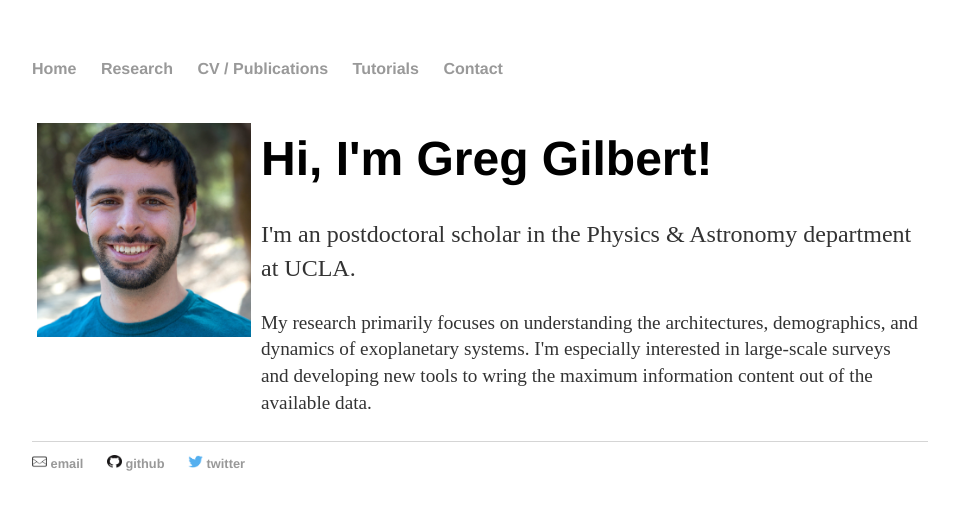
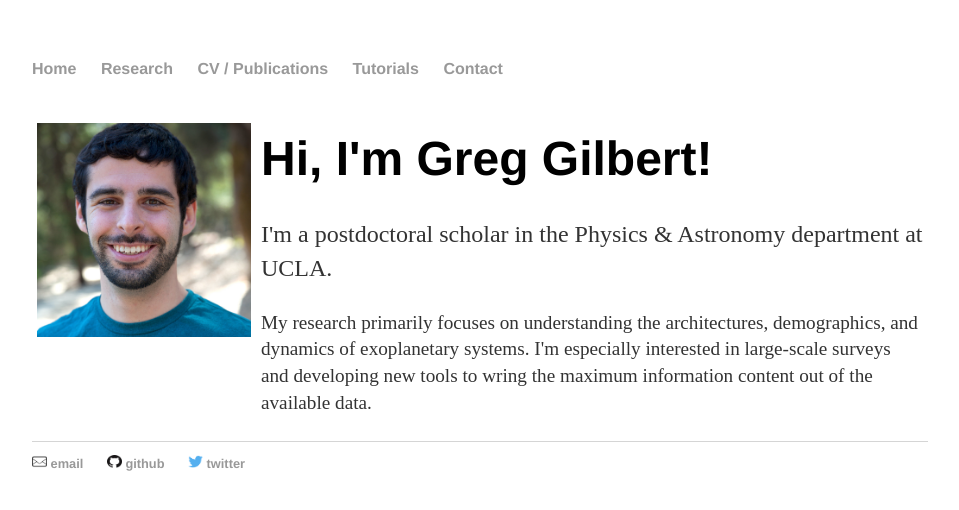
Before and after one commit to gjgilbert/gjgilbert.github.io, a Jekyll site: the page built from index.html, in a window 1280 px wide. Shown: the top 510 px of the page, without its empty margins (160-1119 px from the left). Built offline with Jekyll 4.4.1, drawn with Linux system fonts in a browser that asks for light colours.

Commit message:
Update index.html

```diff
--- a/index.html
+++ b/index.html
@@ -44,7 +44,7 @@ title: Greg Gilbert
 	  </div>
 	  <div class="column right">
 	    <h1>Hi, I'm Greg Gilbert!</h1>
-	    <p style="font-size:1.5em">I'm an postdoctoral scholar in the Physics & Astronomy department at UCLA.</p>
+	    <p style="font-size:1.5em">I'm a postdoctoral scholar in the Physics & Astronomy department at UCLA.</p>
 	    <p style="font-size:1.2em">My research primarily focuses on understanding the architectures, demographics, and dynamics of exoplanetary systems. I'm especially interested in large-scale surveys and developing new tools to wring the maximum information content out of the available data.</p>
 	  </div>
 	</div>
```
